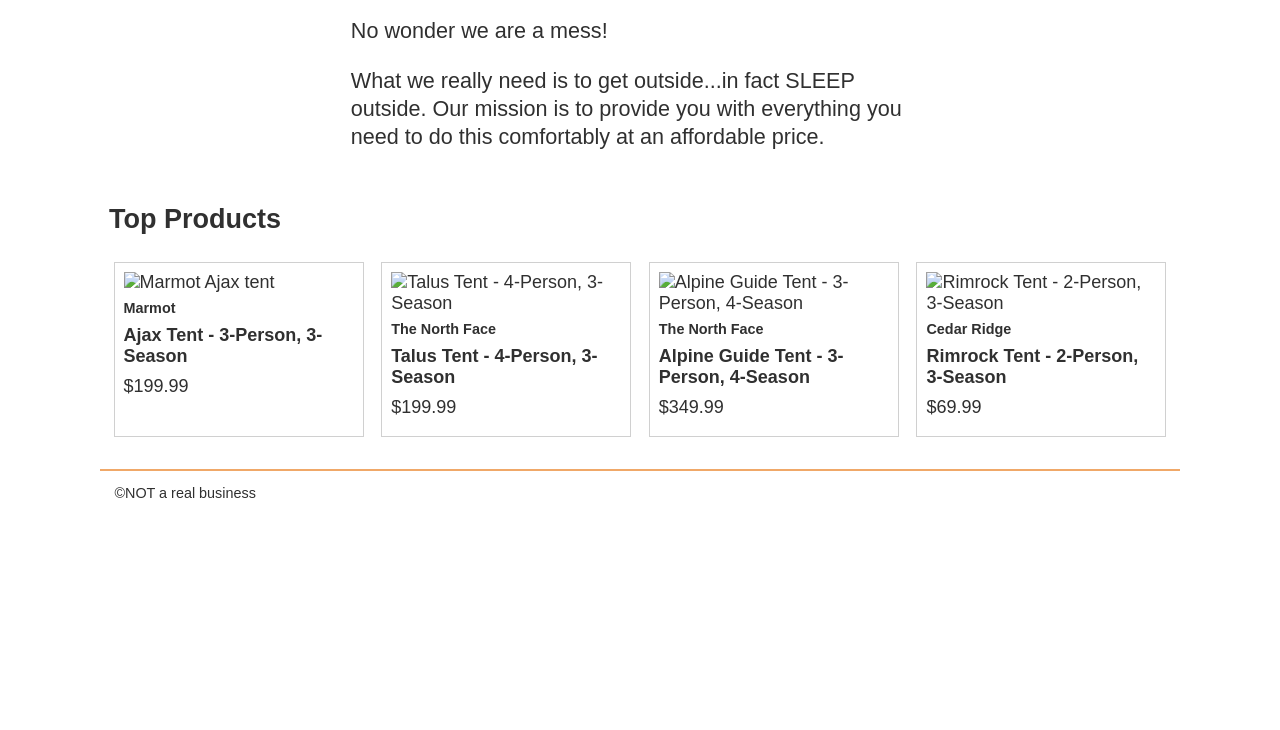
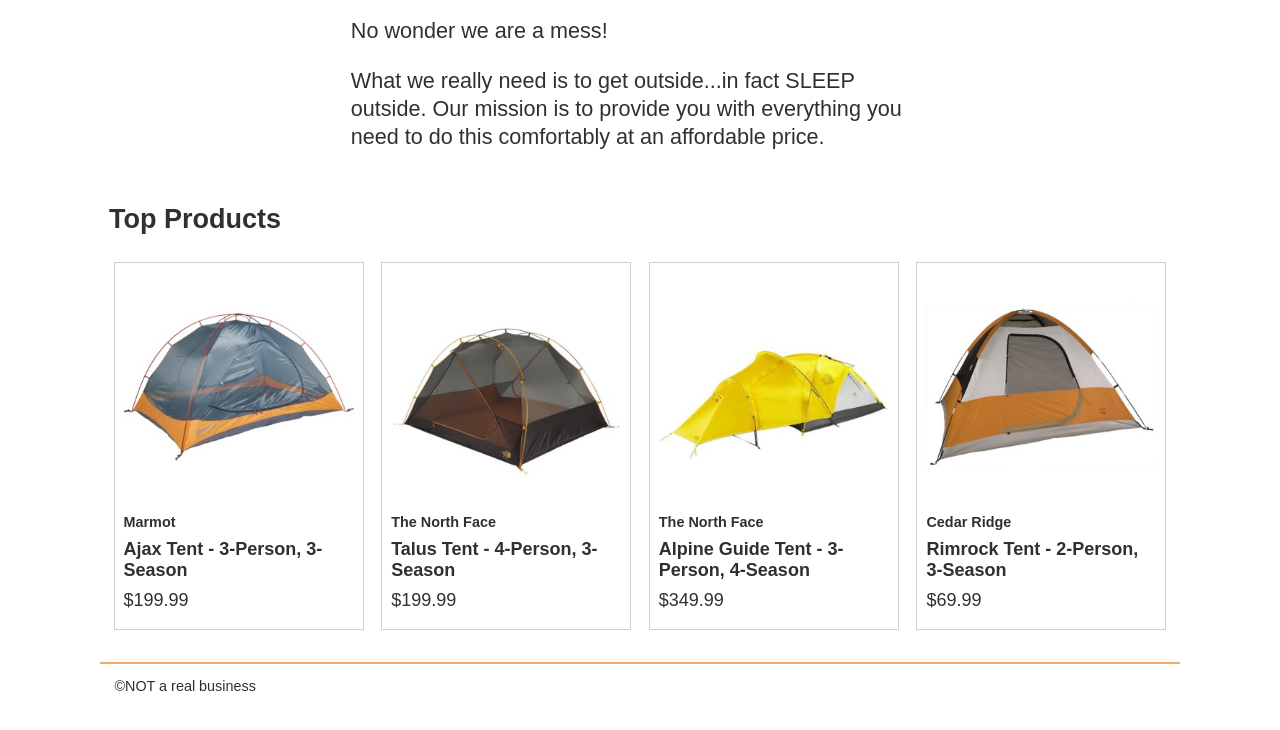
Before and after one commit to Jammonjones/Revised-Team-SleepOutside, a plain HTML site: page product-list/index.html in a window 1280 px wide. Shown: the part 56-786 px from the top of the page. Drawn offline with Linux system fonts and the light colour scheme; files that its build step writes are made by us from their sources.

Commit message:
corrected css & img paths

```diff
--- a/product-list/index.html
+++ b/product-list/index.html
@@ -5,7 +5,7 @@
     <meta charset="UTF-8" />
     <meta name="viewport" content="width=device-width, initial-scale=1.0" />
     <title>Sleep Outside | Home</title>
-    <link rel="stylesheet" href="./css/style.css" />
+    <link rel="stylesheet" href="../css/style.css" />
   </head>
   <body>
     <header class="divider" id="this-is-header">
@@ -14,7 +14,7 @@
     <main class="divider">
       <div class="hero">
         <div class="logo logo--square">
-          <img src="images/noun_Tent_2517.svg" alt="tent image for logo">
+          <img src="../images/noun_Tent_2517.svg" alt="tent image for logo">
           <div>Sleep<span class="highlight">Outside</span></div>
         </div>
       </div>
@@ -33,7 +33,7 @@
           <li class="product-card">
             <a href="product_pages/marmot-ajax-3.html">
             <img
-              src="images/tents/marmot-ajax-tent-3-person-3-season-in-pale-pumpkin-terracotta~p~880rr_01~320.jpg"
+              src="../images/tents/marmot-ajax-tent-3-person-3-season-in-pale-pumpkin-terracotta~p~880rr_01~320.jpg"
               alt="Marmot Ajax tent"
             />
             <h3 class="card__brand">Marmot</h3>
@@ -43,7 +43,7 @@
           <li class="product-card">
             <a href="product_pages/northface-talus-4.html">
             <img
-              src="images/tents/the-north-face-talus-tent-4-person-3-season-in-golden-oak-saffron-yellow~p~985rf_01~320.jpg"
+              src="../images/tents/the-north-face-talus-tent-4-person-3-season-in-golden-oak-saffron-yellow~p~985rf_01~320.jpg"
               alt="Talus Tent - 4-Person, 3-Season"
             />
             <h3 class="card__brand">The North Face</h3>
@@ -54,7 +54,7 @@
           <li class="product-card">
             <a href="product_pages/northface-alpine-3.html">
             <img
-              src="images/tents/the-north-face-alpine-guide-tent-3-person-4-season-in-canary-yellow-high-rise-grey~p~985pr_01~320.jpg"
+              src="../images/tents/the-north-face-alpine-guide-tent-3-person-4-season-in-canary-yellow-high-rise-grey~p~985pr_01~320.jpg"
               alt="Alpine Guide Tent - 3-Person, 4-Season"
             />
             <h3 class="card__brand">The North Face</h3>
@@ -66,7 +66,7 @@
           <li class="product-card">
             <a href="product_pages/cedar-ridge-rimrock-2.html">
             <img
-              src="images/tents/cedar-ridge-rimrock-tent-2-person-3-season-in-rust-clay~p~344yj_01~320.jpg"
+              src="../images/tents/cedar-ridge-rimrock-tent-2-person-3-season-in-rust-clay~p~344yj_01~320.jpg"
               alt="Rimrock Tent - 2-Person, 3-Season"
             />
             <h3 class="card__brand">Cedar Ridge</h3>
```
